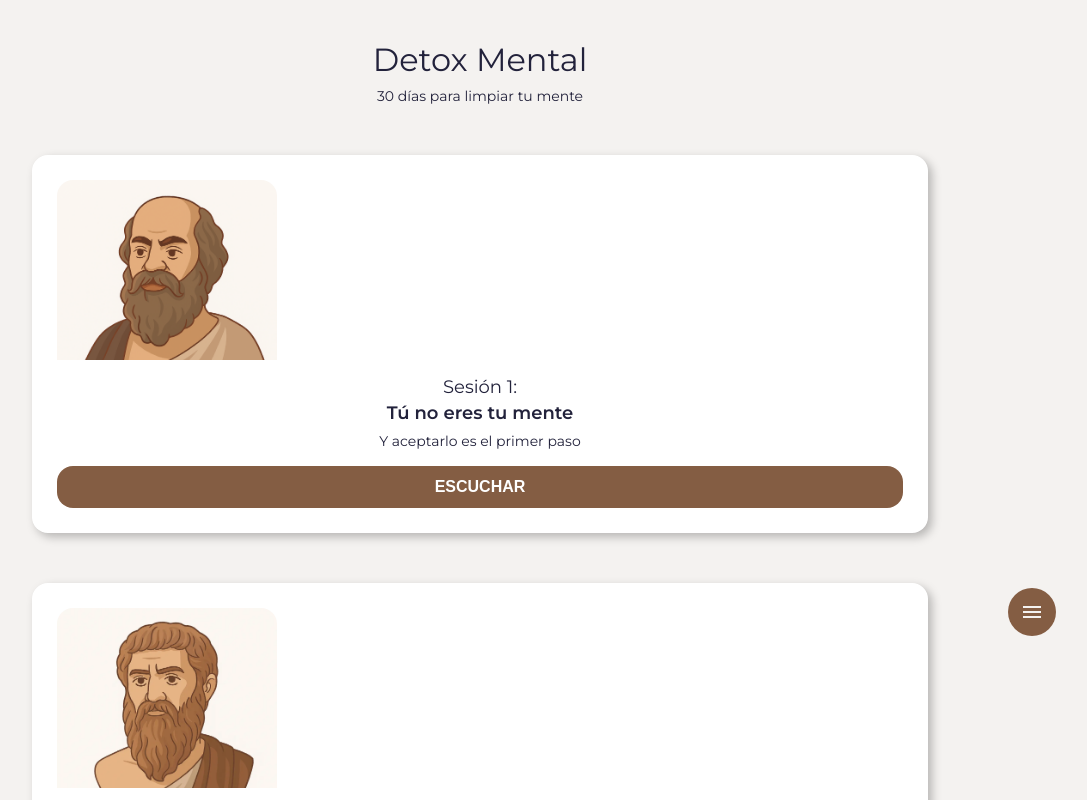
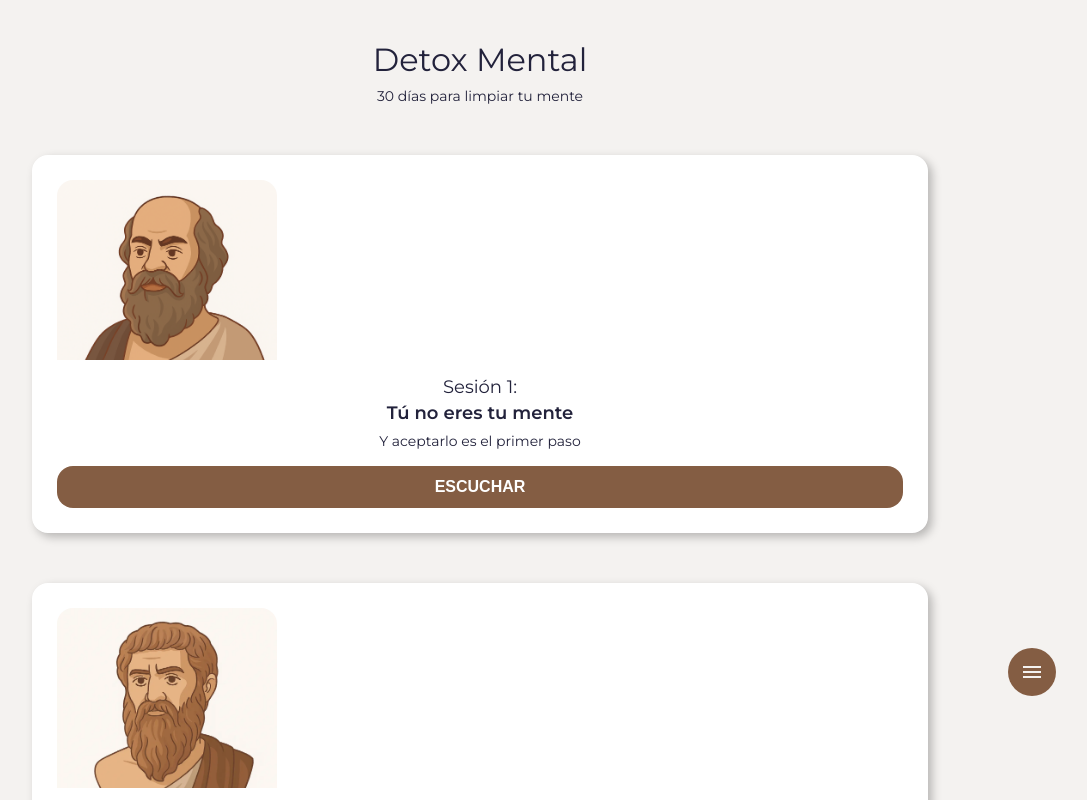
Before and after one commit to alejandroluisacosta/detox-mental-2.0, a React (Vite) app in the folder frontend/: page /course in a window 1280 px wide. Shown: the top 800 px of the page, without its empty margins (160-1247 px from the left). Built offline with nearby package versions, Linux system fonts and the light colour scheme.

Commit message:
hotfix: navigation position iteration

```diff
--- a/frontend/src/Components/Navigation/Navigation.css
+++ b/frontend/src/Components/Navigation/Navigation.css
@@ -1,6 +1,6 @@
 .navigation {
     position: absolute;
-    bottom: 20%;
+    bottom: 12.5%;
     right: 5%;
     text-align: right;
     position: fixed;
```
